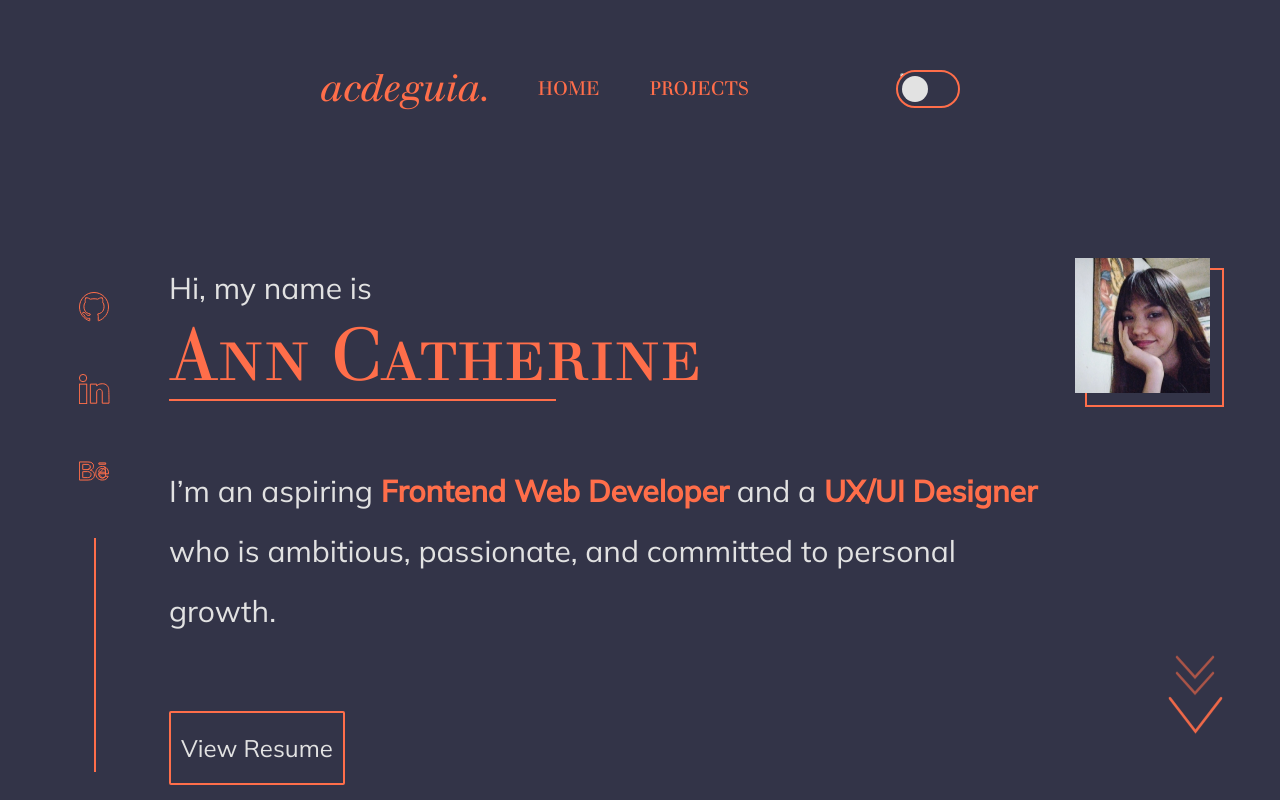
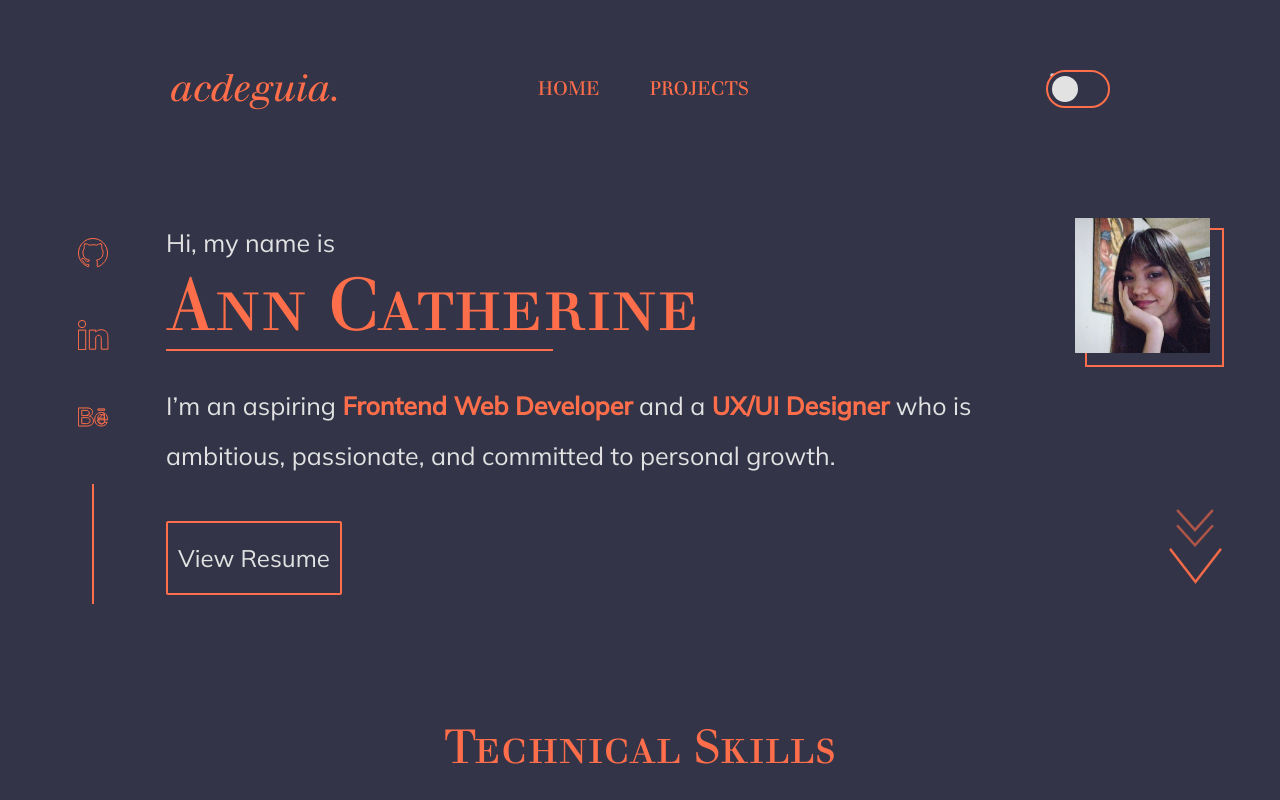
Before and after one commit to acdeguia/acdeguia-portfolio, a React (Create React App) app in the folder portfolio/: page / in a window 1280 px wide. Shown: the top 800 px of the page. Built offline with nearby package versions, Linux system fonts and the light colour scheme.

Commit message:
fix homepage

```diff
--- a/portfolio/src/index.css
+++ b/portfolio/src/index.css
@@ -274,7 +274,7 @@ li {
 
 .header {
   justify-content: space-between;
-  padding: 50px 300px;
+  padding: 50px 150px;
   align-items: center;
 }
 .header-li a {
@@ -339,7 +339,7 @@ input:checked + .slider:before {
 .hero-section {
   align-items: center;
   justify-content: center;
-  margin: 100px 0 250px 0;
+  margin: 60px 0 100px 0;
   flex-direction: column;
 }
 
@@ -364,7 +364,7 @@ input:checked + .slider:before {
 
 .vertical {
   width: 2px;
-  height: 234px;
+  height: 120px;
   background-color: var(--heading-color);
   margin: 0 auto;
 }
@@ -372,17 +372,17 @@ input:checked + .slider:before {
 
 .hero-main {
   flex-direction: column;
-  gap: 70px;
+  gap: 40px;
 }
 
 .hero_gap {
-  gap: 200px;
+  gap: 230px;
 }
 
 .hero-main p {
-  font-size: 30px;
+  font-size: 25px;
   font-family: Mulish;
-  line-height: 60px;
+  line-height: 50px;
   max-width: 900px;
 }
 
```
